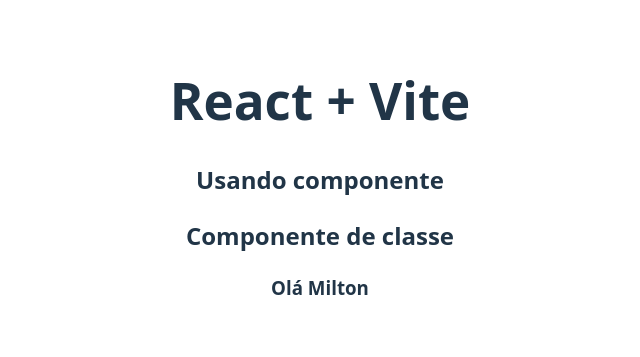
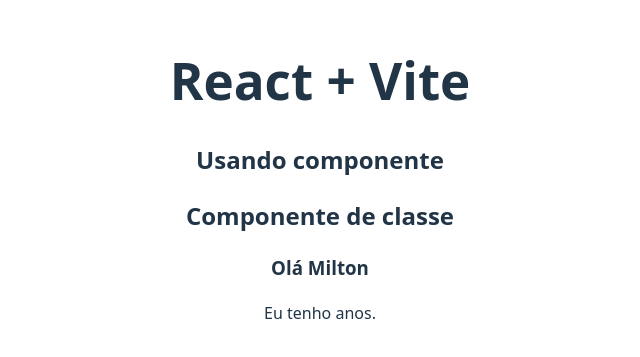
Before and after one commit to miltonlima/react-2025, a React (Vite) app in the folder 1_componentes/: page / in a window 1280 px wide. Shown: the part 221-578 px from the top of the page, without its empty margins (320-960 px from the left). Built offline with nearby package versions, Linux system fonts and the light colour scheme.

Commit message:
Passando segundo paramentro

```diff
--- a/1_componentes/src/components/PropsExample.jsx
+++ b/1_componentes/src/components/PropsExample.jsx
@@ -4,6 +4,7 @@
   return (
     <div>
       <h3>Olá {props.nome}</h3>
+      <p>Eu tenho {props.anos} anos.</p>
     </div>
   )
 }
```
